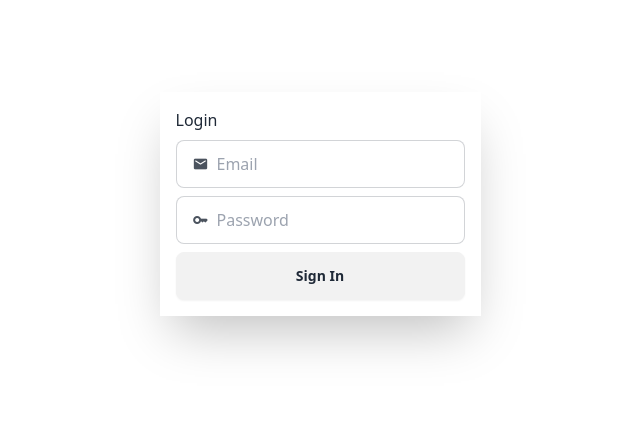
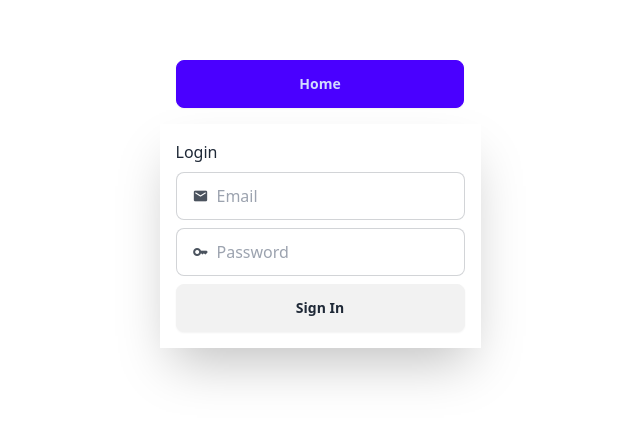
Before and after one commit to uys2000-website/server-mehmetuysal-dev-ui, a Vue app: page /login in a window 1280 px wide. Shown: the part 196-618 px from the top of the page, without its empty margins (320-960 px from the left). Built offline with nearby package versions, Linux system fonts and the light colour scheme; no server answers.

Commit message:
Links Updated

```diff
--- a/src/views/AboutView.vue
+++ b/src/views/AboutView.vue
@@ -1,5 +1,9 @@
 <template>
-  <section class="prose max-w-2xl m-auto bg-base-300 p-10 flex flex-col gap-4">
+  <section class="prose max-w-2xl m-auto bg-base-300 p-10 flex flex-col gap-4 overflow-hidden">
+    <div class="flex flex-nowrap gap-2">
+      <a class="btn btn-primary w-full flex-shrink" href="/login">Login</a>
+      <a class="btn btn-primary w-full flex-shrink" href="/home">Dashboard</a>
+    </div>
     <article class="collapse bg-base-200">
       <input type="radio" name="my-accordion-1" checked />
       <div class="collapse-title text-xl font-medium">Server-MehmetUysal-Dev-UI</div>
--- a/src/views/LoginView.vue
+++ b/src/views/LoginView.vue
@@ -1,5 +1,6 @@
 <template>
-  <div class="h-screen w-screen flex justify-center items-center">
+  <div class="h-screen flex flex-col justify-center items-center gap-4">
+    <a class="btn btn-primary w-full max-w-[288px]" href="/">Home</a>
     <form class="flex flex-col gap-2 p-4 shadow-2xl" method="post" @submit.prevent="submit">
       <div>Login</div>
       <label class="input input-bordered flex items-center gap-2">
```
